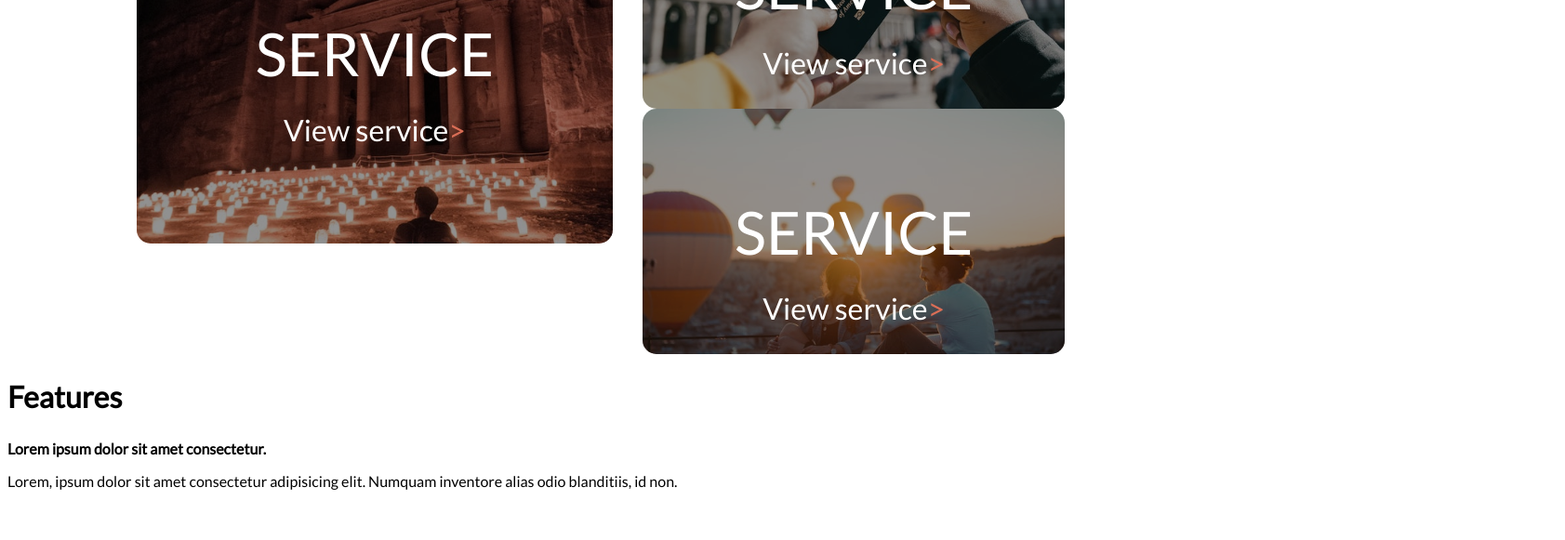
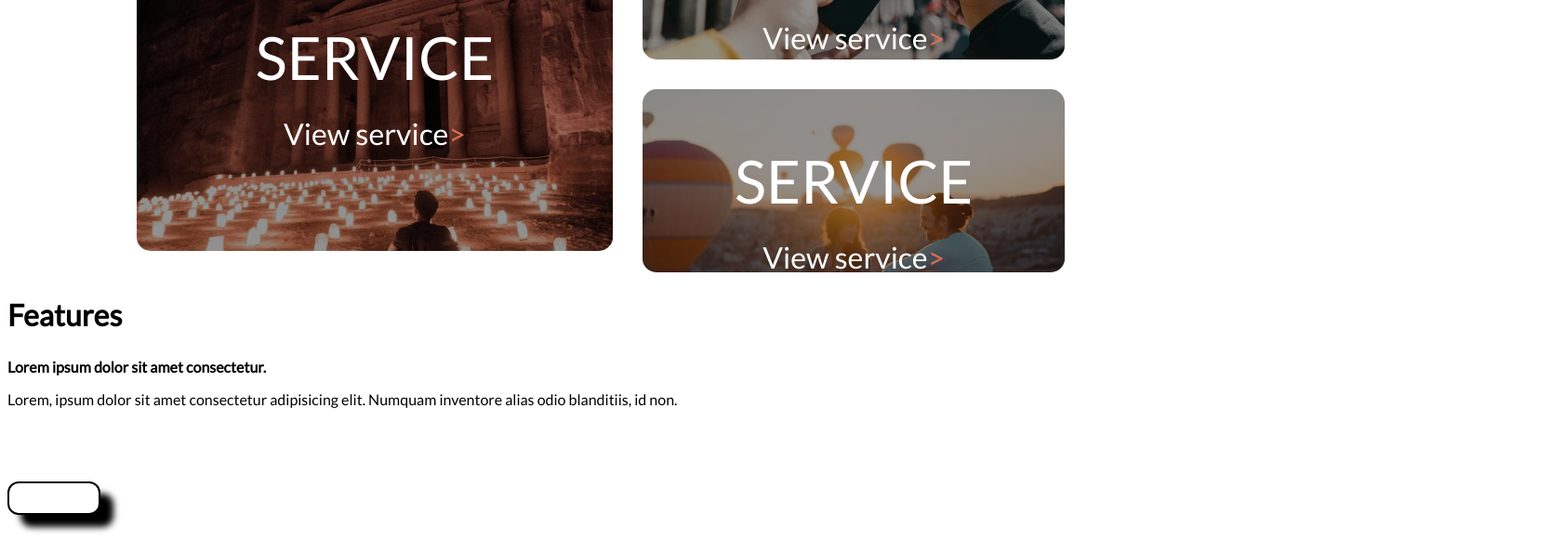
Before and after one commit to Crackzul/Travel-Together, a website: page index.html in a window 1280 px wide. Shown: the part 851-1432 px from the top of the page at 93% size, 1683 px wide, since content can reach past the window. Drawn offline with Linux system fonts and the light colour scheme.

Commit message:
section Features

```diff
--- a/assets/scss/pages/_homepage.scss
+++ b/assets/scss/pages/_homepage.scss
@@ -57,11 +57,12 @@
 .services_container {
     display: flex;
     gap: 2rem;
+    width: 120vw;
 
     .card_1 {
         border-radius: 15px;
         width: 40vw;
-    height: 32vw;
+        height: 32.6vw;
         overflow: hidden;
         position: relative;
         display: flex;
@@ -84,16 +85,19 @@
         inset: 0;
         background-color: rgb(0 0 0 / 43%);
         z-index: 2;
-
-
         }
     }
 
+    .colonne_droite {
+        display: flex;
+        flex-direction: column;
+        gap: 2rem;
+    }
 
     .card_2 {
         border-radius: 15px;
         width: 35.5vw;
-        height: 33vh;
+        height: 50%;
         overflow: hidden;
         position: relative;
         display: flex;
@@ -122,7 +126,7 @@
     .card_3 {
         border-radius: 15px;
         width: 35.5vw;
-    height: 33vh;
+        height: height 50%;
         overflow: hidden;
         position: relative;
         display: flex;
@@ -149,6 +153,9 @@
     }
 
 }
+
+
+
 
 
 .service_content {
--- a/index.html
+++ b/index.html
@@ -39,14 +39,13 @@
         <section class="service">
             <h2>Services</h2>
             <div class="services_container">
-
                 <div class="service_card card_1">
                     <div class="service_content">
                     <h3 class="service_title">SERVICE</h3>
                     <a class="lien" href="">View service<span class="red">></span></a>
                     </div>
                 </div>
-                <div>
+                <div class="colonne_droite">
                     <div class="service_card card_2">
                         <div class="service_content">
                         <h3 class="service_title">SERVICE</h3>
@@ -60,8 +59,9 @@
                         </div>
                     </div>
                 </div>
+            </div>
+        </div>
 
-            </div>
     </section>
     <section>
         <h2>Features</h2>
```
Also changed, not shown: assets/css/style.css, 1 other file. Lines whose indentation alone changed are shown as unchanged.
